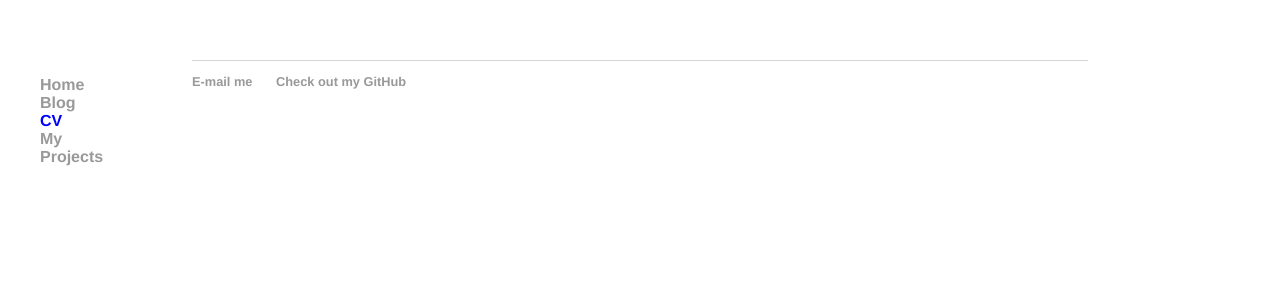
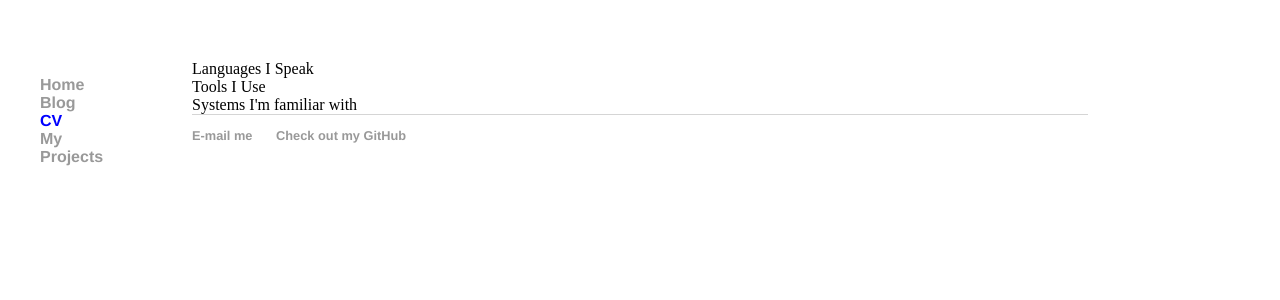
Before and after one commit to RocketGeek42/rocketgeek.github.io, a Jekyll site: the page built from cv/index.html, in a window 1280 px wide. Shown: the top 300 px of the page. Built offline with Jekyll 4.4.1, drawn with Linux system fonts in a browser that asks for light colours.

Commit message:
Update index.html
Ground work for CV

```diff
--- a/cv/index.html
+++ b/cv/index.html
@@ -2,3 +2,12 @@
 layout: default
 title: Jen York CV
 ---
+<div class="languages">
+    Languages I Speak
+</div>
+<div class="tools">
+    Tools I Use
+</div>
+<div class="systems">
+    Systems I'm familiar with
+</div>
```
